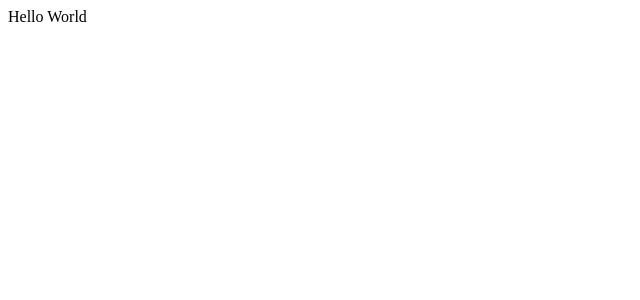
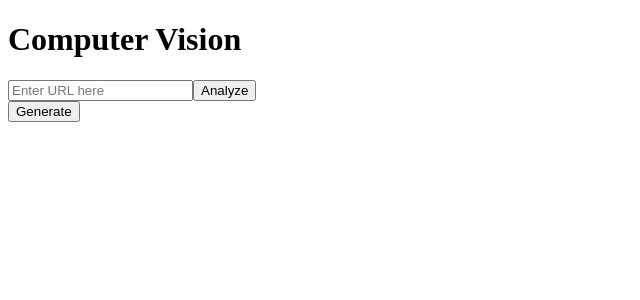
Before and after one commit to omargalo/analyze-and-generate-images-with-Azure-AI, a React (Create React App) app: page / in a window 1280 px wide. Shown: the top 300 px of the page, without its empty margins (0-640 px from the left). Built offline with nearby package versions, Linux system fonts and the light colour scheme; the HTML template or start-up script is replaced by a standard one.

Commit message:
add gui form

```diff
--- a/src/App.js
+++ b/src/App.js
@@ -1,8 +1,21 @@
 import React from 'react';
 
+// Create a simple GUI with a title "Computer Vision" and input field for typing in a URL, a button "Analyze" and another button "Generate".
+// The "Analyze" button should display the image and the "Generate" button should display the image with a caption.
+// The caption should be generated using the Microsoft Computer Vision API.
+// You can use the API key from the last assignment.
+// The caption should be displayed on the image with a black background.
+
 function App() {
-  const value = 'World';
-  return <div>Hello {value}</div>;
+  return (
+    <div className="App">
+      <h1>Computer Vision</h1>
+      <input type="text" placeholder="Enter URL here"></input>
+      <button>Analyze</button>
+      <br />
+      <button>Generate</button>
+    </div>
+  );
 }
 
 export default App;
```
